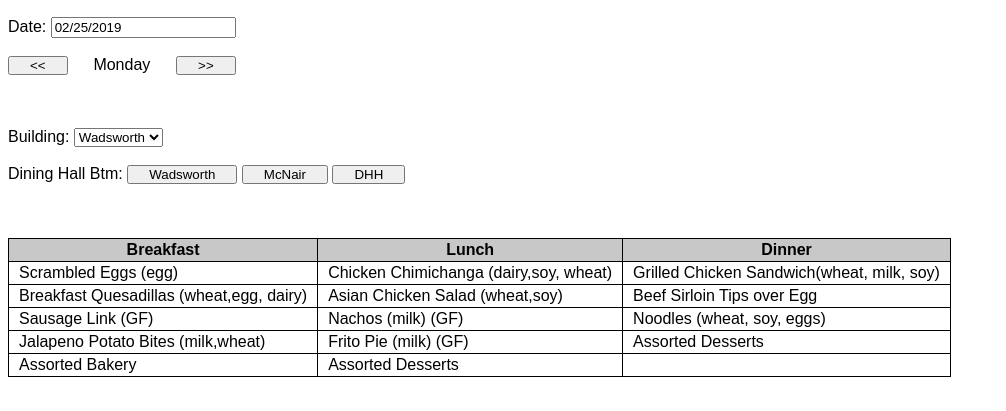
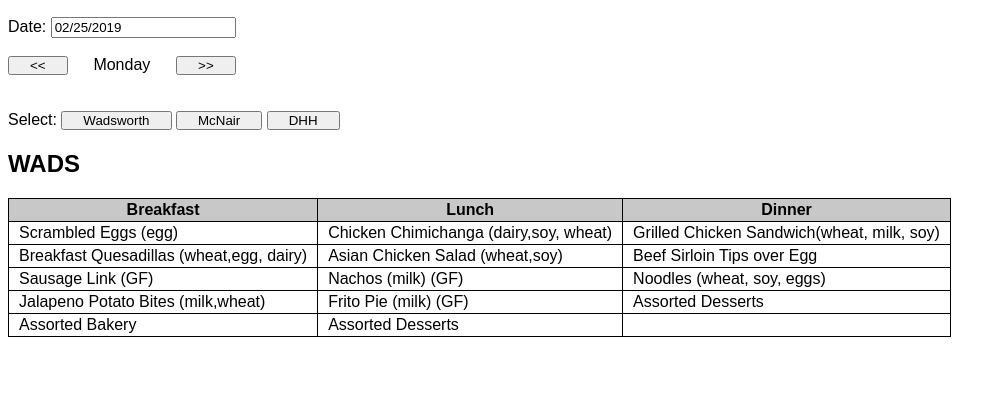
Before and after one commit to whats4dindin/whats4dindin.github.io, a plain HTML site: page index.html in a window 1280 px wide. Shown: the part 51-462 px from the top of the page, without its empty margins (0-1006 px from the left). Drawn offline with nearby package versions, Linux system fonts and the light colour scheme.

Commit message:
added button selector for dining halls, removed dropdown menu

```diff
--- a/index.html
+++ b/index.html
@@ -22,25 +22,15 @@
     <span id="dayofweek"></span>
     <button id="tomorrow">&gt;&gt;</button>
   </div>
-  <br>
-  <br>
-  <br>
-  <label>
-    Building:
-    <select id="building-picker">
-      <option value="wads" selected>Wadsworth</option>
-      <option value="mcnair">McNair</option>
-      <option value="dhh">DHH</option>
-    </select>
-  </label>
 </section>
 
+<br>
 <br>
 <br>
 
 <section>
   <div id="dininghall-picker">
-    Dining Hall Btm:
+    Select:
     <button id="wads" value="wads">Wadsworth</button>
     <button id="mcnair" value="mcnair">McNair</button>
     <button id="dhh" value="dhh">DHH</button>
@@ -48,10 +38,7 @@
 </section>
 
 <br>
-<br>
-<br>
-<br>
-
+<h2 id="heading"></h2>
 <section>
   <small class="loading">(shhh... we're still loading)</small>
   <table class="menu" style="display: none">
--- a/script.js
+++ b/script.js
@@ -1,6 +1,6 @@
 
 const datePicker = $("#date-picker");
-const buildingPicker = $("#building-picker");
+// const buildingPicker = $("#building-picker");
 const yesterdayButton = $("#yesterday");
 const tomorrowButton = $("#tomorrow");
 const wadsBtm = $("#wads");
@@ -12,7 +12,7 @@ const weekdays = ["Sunday","Monday","Tuesday","Wednesday","Thursday","Friday","S
 let buildingMenu = undefined;
 
 datePicker.on("change", () => onDateChange(datePicker.val()));
-buildingPicker.on("change", () => onBuildingChange(buildingPicker.val()));
+// buildingPicker.on("change", () => onBuildingChange(buildingPicker.val()));
 wadsBtm.on("click", () => {
     onBuildingChange(wadsBtm.val());
 });
@@ -22,6 +22,7 @@ mcnairBtm.on("click", () => {
 dhhBtm.on("click", () => {
     onBuildingChange(dhhBtm.val());
 });
+
 yesterdayButton.on("click", () => {
     let date = datePicker.datepicker("getDate");
     date.setDate(date.getDate() - 1);
@@ -43,7 +44,8 @@ datePicker.datepicker({
 });
 
 onDateChange(datePicker.val());
-onBuildingChange(buildingPicker.val());
+// onBuildingChange(buildingPicker.val());
+onBuildingChange("wads");
 
 
 function onDateChange(date) {
@@ -101,6 +103,7 @@ async function onBuildingChange(building) {
 
     const res = await fetch("data/"+building+"/data.json");
     buildingMenu = await res.json();
+    $("#heading").text(building.toUpperCase())
 
     onDateChange(datePicker.val())
 }
```
